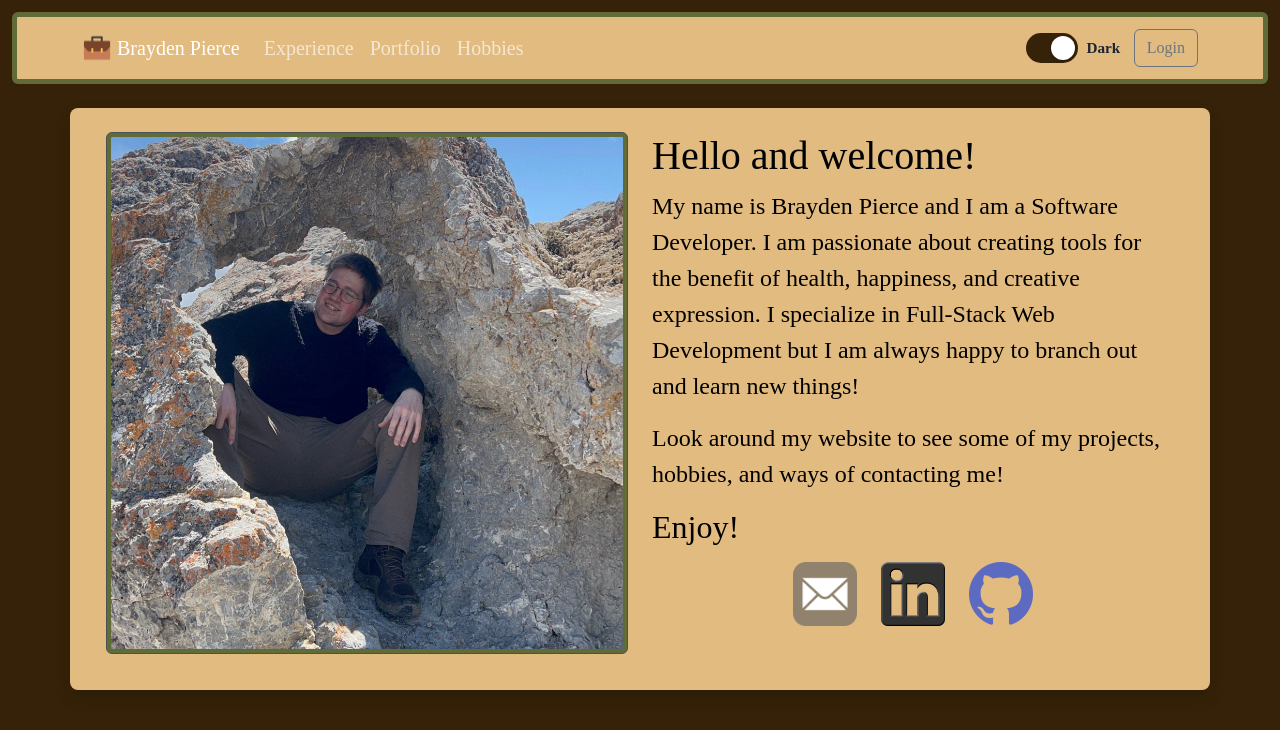
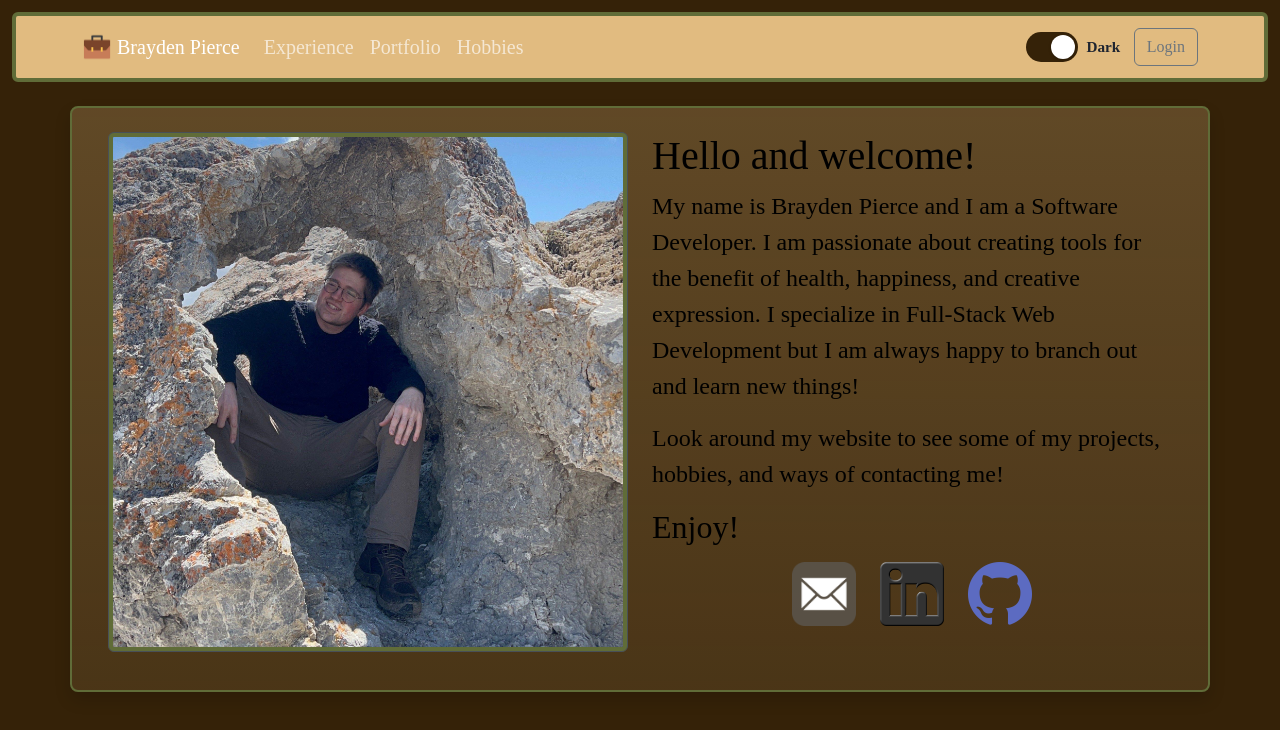
Before and after one commit to BraydenPierce/My-Portfolio-Webpage, a React (Create React App) app in the folder frontend/: page / in a window 1280 px wide. Shown: the top 730 px of the page. Built offline with nearby package versions, Linux system fonts and the light colour scheme; no server answers.

Commit message:
update: appying portfolio container styling to all page containers

```diff
--- a/frontend/src/index.css
+++ b/frontend/src/index.css
@@ -35,6 +35,11 @@ code {
     monospace;
 }
 
+.container-body {
+  background: linear-gradient(180deg, rgba(var(--bs-secondary-rgb), 0.25), rgba(var(--bs-secondary-rgb), 0.12));
+  border: 2px solid var(--bs-tertiary);
+}
+
 .img-thumbnail {
   background-color: var(--bs-tertiary);
 }
@@ -46,7 +51,7 @@ code {
   max-width: 1600px;
   margin: 0.75rem auto 0;
   border-radius: 6px;
-  border: 5px solid var(--bs-tertiary);
+  border: 4px solid var(--bs-tertiary);
   overflow: hidden;
 }
 
@@ -140,11 +145,6 @@ code {
 /* #endregion */
 
 /* #region Github Cards */
-
-.portfolio-shell {
-  background: linear-gradient(180deg, rgba(var(--bs-secondary-rgb), 0.25), rgba(var(--bs-secondary-rgb), 0.12));
-  border: 2px solid var(--bs-tertiary);
-}
 
 .portfolio-card {
   background-color: var(--bs-primary);
--- a/frontend/src/pages/hobbies.jsx
+++ b/frontend/src/pages/hobbies.jsx
@@ -158,7 +158,7 @@ const Hobbies = ({ isAdmin }) => {
   );
 
   return (
-      <Container className="mt-4 bg-secondary shadow rounded-3">
+      <Container className="mt-4 container-body shadow rounded-3">
         <Row>
           <h1>Reading</h1>
           {renderCarousel(readingItems)}
--- a/frontend/src/pages/home.jsx
+++ b/frontend/src/pages/home.jsx
@@ -6,7 +6,7 @@ import github from "../assets/imgs/github.png"
 
 const Home = () => {
   return (
-    <Container className="mt-4 bg-secondary bs-body-color shadow rounded-3">
+    <Container className="mt-4 container-body shadow rounded-3">
       <Row className="fs-4 p-4">
         <Col>
           <Image src={bray} thumbnail className="border-tertiary"/>
--- a/frontend/src/pages/portfolio.jsx
+++ b/frontend/src/pages/portfolio.jsx
@@ -30,7 +30,7 @@ const Portfolio = () => {
   )
 
   return (
-    <Container className="portfolio-shell mt-4 shadow rounded-3 d-flex flex-column" style={{ minHeight: "80vh" }}>
+    <Container className="container-body mt-4 shadow rounded-3 d-flex flex-column" style={{ minHeight: "80vh" }}>
       <Row xs={1} md={2} className="fs-4 p-4 flex-grow-1">
         {pageRepos.map((repo) => (
           <Col key={repo.id} className="mb-3">
--- a/frontend/src/pages/xp.jsx
+++ b/frontend/src/pages/xp.jsx
@@ -6,7 +6,7 @@ const ONC_Hours = 16.5;
 
 const Xp = () => {
   return (
-    <Container className="mt-4 bg-secondary shadow rounded-3">
+    <Container className="mt-4 container-body shadow rounded-3">
       <Row className="pt-2">
         <h1 className="text-decoration-underline text-center">Education</h1>
         <Accordion>
```
